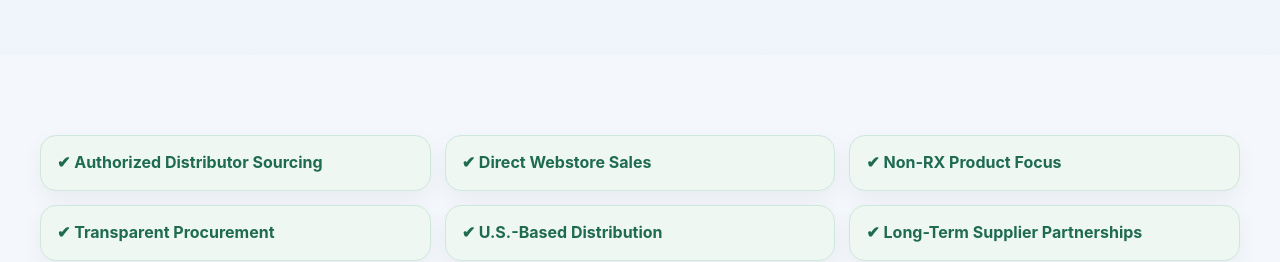
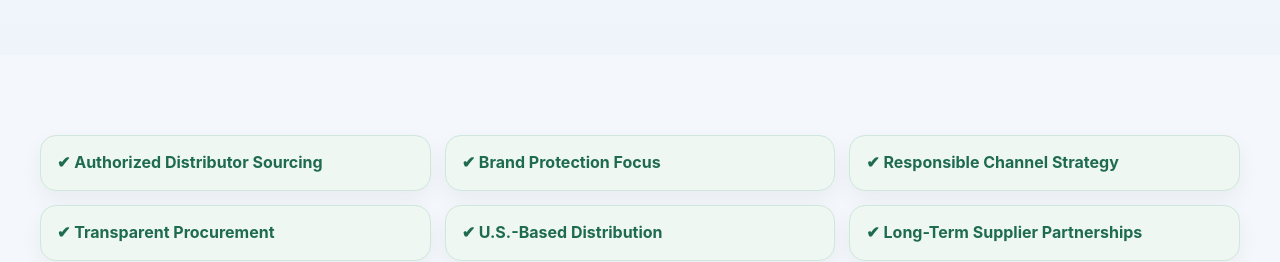
Before and after one commit to larryfelix66/strategic-commerce-group-site, a React (Vite) app: page / in a window 1280 px wide. Shown: the part 7360-7622 px from the top of the page. Built offline with nearby package versions, Linux system fonts and the light colour scheme.

Commit message:
Update App.jsx

```diff
--- a/src/App.jsx
+++ b/src/App.jsx
@@ -512,13 +512,13 @@ function HomePage() {
         <section className="section" id="suppliers">
           <div className="container">
             <div className="trust-bar">
-              <div className="trust-item">✔ Authorized Distributor Sourcing</div>
-              <div className="trust-item">✔ Direct Webstore Sales</div>
-              <div className="trust-item">✔ Non-RX Product Focus</div>
-              <div className="trust-item">✔ Transparent Procurement</div>
-              <div className="trust-item">✔ U.S.-Based Distribution</div>
-              <div className="trust-item">✔ Long-Term Supplier Partnerships</div>
-            </div>
+  <div className="trust-item">✔ Authorized Distributor Sourcing</div>
+  <div className="trust-item">✔ Brand Protection Focus</div>
+  <div className="trust-item">✔ Responsible Channel Strategy</div>
+  <div className="trust-item">✔ Transparent Procurement</div>
+  <div className="trust-item">✔ U.S.-Based Distribution</div>
+  <div className="trust-item">✔ Long-Term Supplier Partnerships</div>
+</div>
 
             <SectionHeading
   eyebrow="Supplier partnerships"
```
